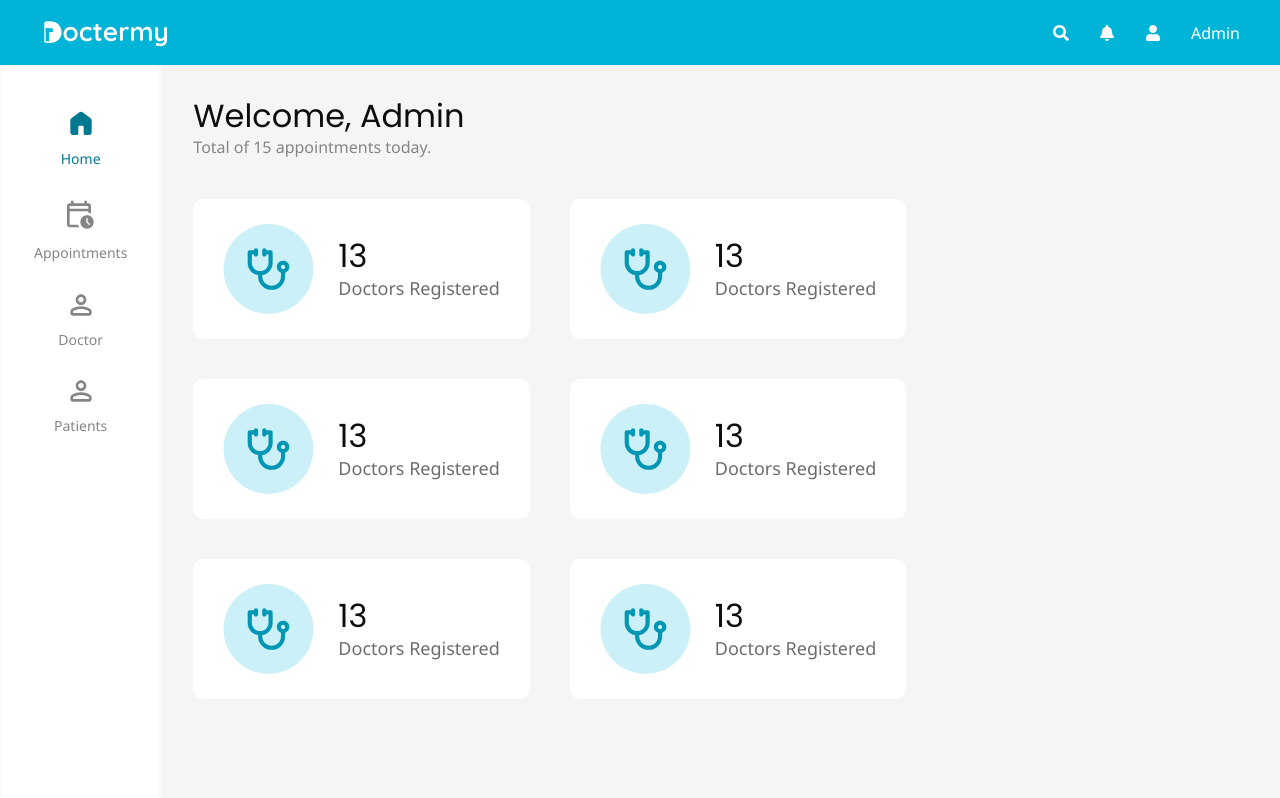
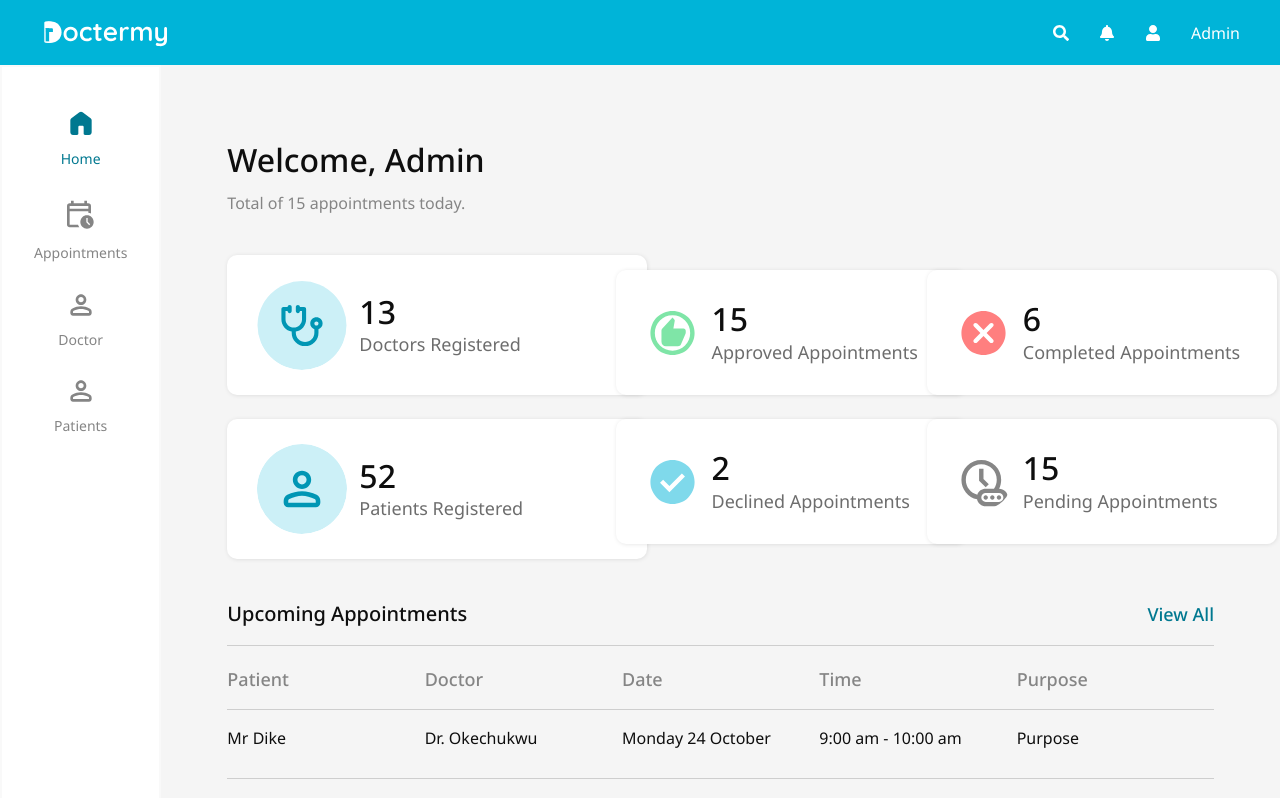
Before and after one commit to Victorola-coder/admininterface, a React (Vite) app in the folder admin-dashboard/: page / in a window 1280 px wide. Shown: the top 798 px of the page. Built offline with nearby package versions, Linux system fonts and the light colour scheme.

Commit message:
screen resolution p

```diff
--- a/admin-dashboard/src/App.jsx
+++ b/admin-dashboard/src/App.jsx
@@ -1,6 +1,7 @@
 import { QueryClient, QueryClientProvider } from "react-query";
 import { BrowserRouter as Router, Route, Routes } from "react-router-dom";
-import { Admin, Appointments, Doctors, Patients, NotFound } from "./pages";
+import { Appointments, Doctors, Patients, NotFound } from "./pages";
+import { Chat } from "./components/Chat";
 
 // Create a client
 const queryClient = new QueryClient();
@@ -10,9 +11,10 @@ function App() {
     <QueryClientProvider client={queryClient}>
       <Router>
         <Routes>
-          <Route path="/" index element={<Admin />} />
+          <Route path="/" index element={<Chat />} />
           <Route path="*" index element={<NotFound />} />
           <Route path="/doctors" index element={<Doctors />} />
+          <Route path="/chats" index element={<Chat />} />
           <Route path="/patients" index element={<Patients />} />
           <Route path="/appointments" index element={<Appointments />} />
         </Routes>
--- a/admin-dashboard/src/components/Chat.jsx
+++ b/admin-dashboard/src/components/Chat.jsx
@@ -5,9 +5,12 @@ import recommend from "../../public/recommend.svg";
 import cancel from "../../public/cancel.svg";
 import check_circle from "../../public/check_circle.svg";
 import chronic from "../../public/chronic.svg";
+import { Dashboard } from "../layouts";
+
 export const Chat = () => {
   return (
-    <section className=" flex- py-[44px] px-[34px] h-screen overflow-y-auto">
+    <Dashboard>
+      <section className=" flex-1 py-[44px] px-[34px] ">
         <h1 className=" mb-3 text-[#0E0E0E] text-[32px] font-medium leading-[120%]">
           Welcome, Admin
         </h1>
@@ -16,7 +19,12 @@ export const Chat = () => {
         </p>
         <div className="flex  items-center  w-fit space-x-[41px]">
           <div className=" grid  w-fit grid-cols-1 gap-6">
-          <TabCards image={d1} text="Doctors Registered" value={13} />
+            <TabCards
+              image={d1}
+              className=""
+              text="Doctors Registered"
+              value={13}
+            />
             <TabCards image={d2} text="Patients Registered" value={52} />
           </div>
           <div className=" grid grid-cols-2 w-fit  gap-6">
@@ -24,25 +32,25 @@ export const Chat = () => {
               image={recommend}
               text="Approved Appointments"
               value={15}
-            className="w-[350px] h-[125px]"
+              className="md:w-[300px] xl:w-[350px]  h-[125px]"
             />
             <TabCards
               image={cancel}
               text="Completed Appointments"
               value={6}
-            className="w-[350px] h-[125px]"
+              className="md:w-[300px] xl:w-[350px]  h-[125px]"
             />
             <TabCards
               image={check_circle}
               text="Declined Appointments"
               value={2}
-            className="w-[350px] h-[125px]"
+              className="md:w-[300px] xl:w-[350px]  h-[125px]"
             />
             <TabCards
               image={chronic}
               text="Pending Appointments"
               value={15}
-            className="w-[350px] h-[125px]"
+              className="md:w-[300px] xl:w-[350px]  h-[125px]"
             />
           </div>
         </div>
@@ -73,6 +81,7 @@ export const Chat = () => {
           </div>
         ))}
       </section>
+    </Dashboard>
   );
 };
 
--- a/admin-dashboard/src/layouts/dashboard.jsx
+++ b/admin-dashboard/src/layouts/dashboard.jsx
@@ -3,11 +3,11 @@ import { Navbar, Sidebar } from "../components";
 // eslint-disable-next-line react/prop-types
 export default function Dashboard({ children }) {
   return (
-    <div className="h-screen w-full bg-white grid_ lg:grid-cols-[270px_1fr]_">
+    <div className="h-screen w-full  bg-white grid_ lg:grid-cols-[270px_1fr]_">
       <Navbar />
       <div className="flex flex-row overflow-x-hidden w-full min-h-[100vh] bg-[#fcfcfc]">
         <Sidebar />
-        <main className="bg-[#F5F5F5] w-full text-[#1E1E2D] px-[32px] py-[32px]">
+        <main className="bg-[#F5F5F5]  w-full text-[#1E1E2D] px-[32px] py-[32px]">
           {children}
         </main>
       </div>
--- a/admin-dashboard/tailwind.config.js
+++ b/admin-dashboard/tailwind.config.js
@@ -63,6 +63,14 @@ export default {
             opacity: "1",
           },
         },
+        screens: {
+          'xs': '480px',  // Extra small devices
+          'sm': '640px',  // Small devices (mobile)
+          'md': '768px',  // Medium devices (tablets)
+          'lg': '1024px', // Large devices (desktops)
+          'xl': '1280px', // Extra large devices (large desktops)
+          '2xl': '1536px' // 2x large devices
+        },
       },
       animation: {
         "fade-in": "fade-effect 300ms linear",
```
Also changed, not shown: 1 other file (tests, documents, lock files or other folders). Lines whose indentation alone changed are shown as unchanged.
